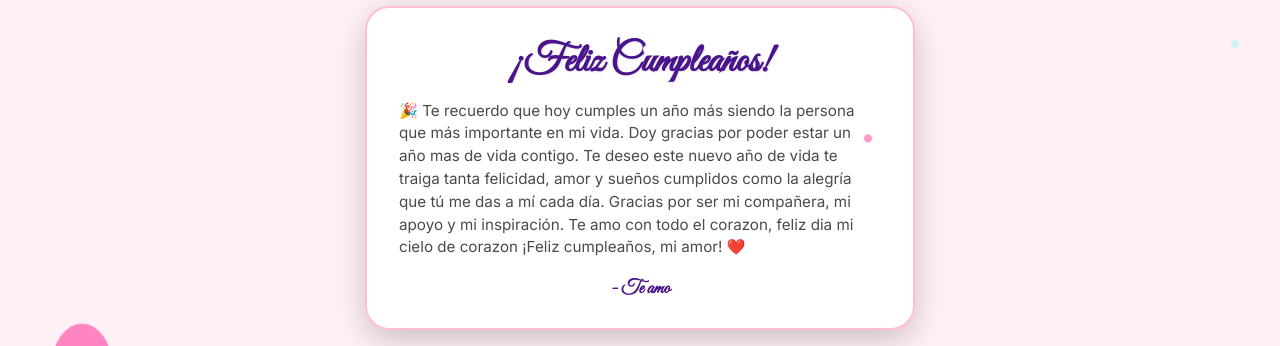
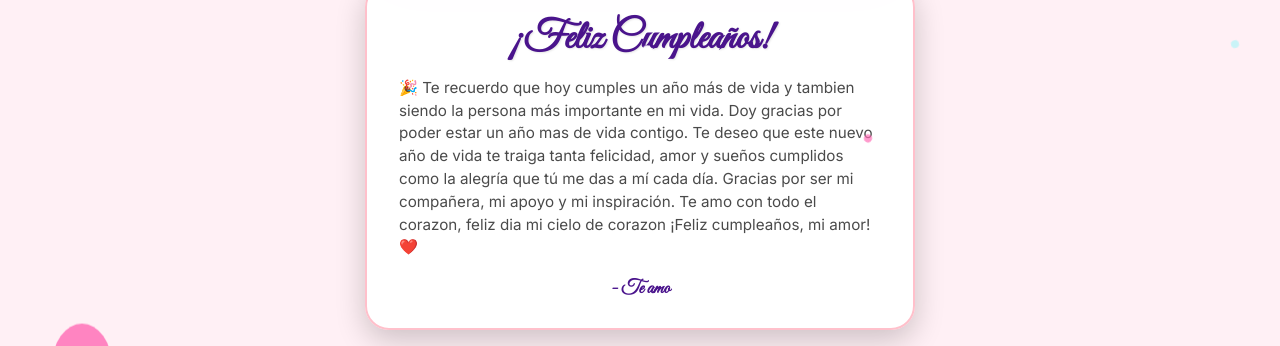
Before and after one commit to RiverajUAN25/FELICIDADES, a plain HTML site: page index.html in a window 1280 px wide. Both pictures are taken after a click on the button "🎂 Presiona aquí 🎂". Shown: the part 454-800 px from the top of the page. Drawn offline with nearby package versions, Linux system fonts and the light colour scheme.

Commit message:
index.html

```diff
--- a/index.html
+++ b/index.html
@@ -410,7 +410,7 @@
     <div class="message-box" id="message-box">
         <h2 class="font-bold">¡Feliz Cumpleaños!</h2>
         <p style="text-align: left; margin-top: 5px;">
-            🎉 Te recuerdo que hoy cumples un año más siendo la persona que más importante en mi vida. Doy gracias por poder estar un año mas de vida contigo. Te deseo este nuevo año de vida te traiga tanta felicidad, amor y sueños cumplidos como la alegría que tú me das a mí cada día. Gracias por ser mi compañera, mi apoyo y mi inspiración. Te amo con todo el corazon, feliz dia mi cielo de corazon ¡Feliz cumpleaños, mi amor! ❤️<br>
+            🎉 Te recuerdo que hoy cumples un año más de vida y tambien siendo la persona más importante en mi vida. Doy gracias por poder estar un año mas de vida contigo. Te deseo que este nuevo año de vida te traiga tanta felicidad, amor y sueños cumplidos como la alegría que tú me das a mí cada día. Gracias por ser mi compañera, mi apoyo y mi inspiración. Te amo con todo el corazon, feliz dia mi cielo de corazon ¡Feliz cumpleaños, mi amor! ❤️<br>
                    </p>
 
 
```
